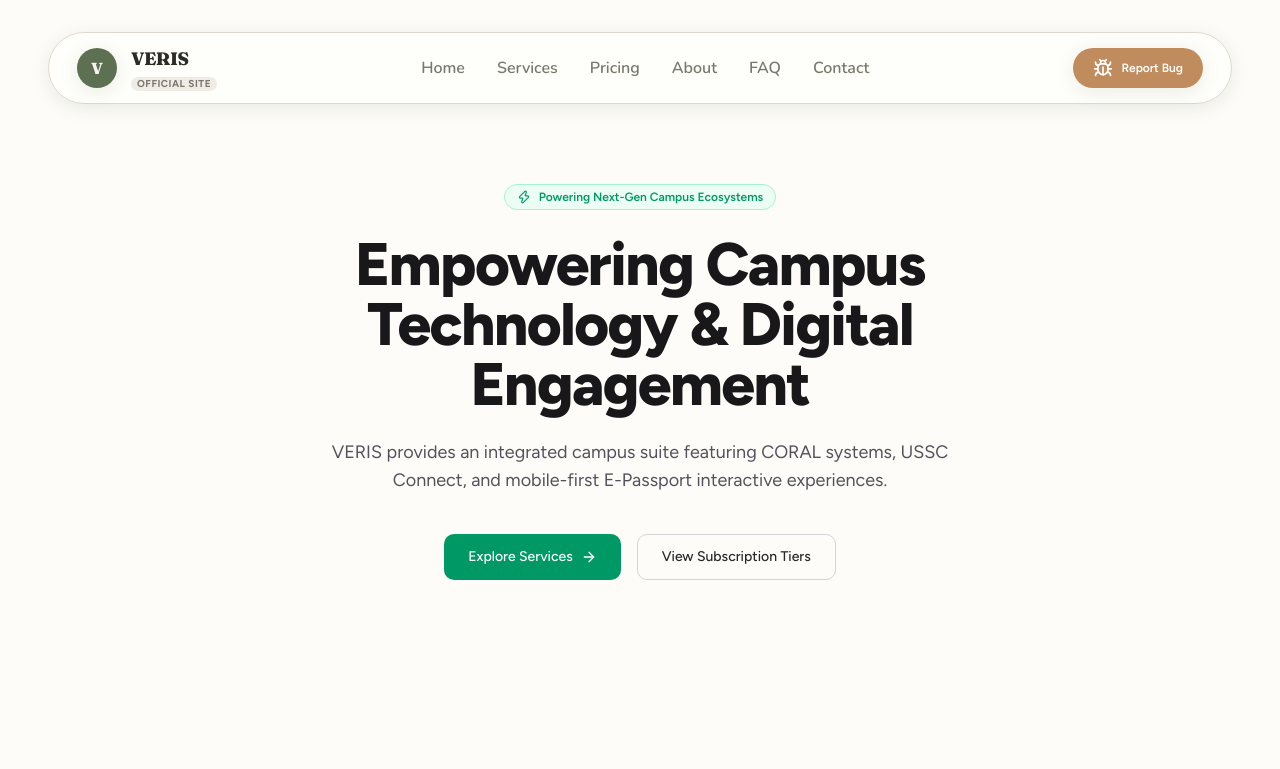
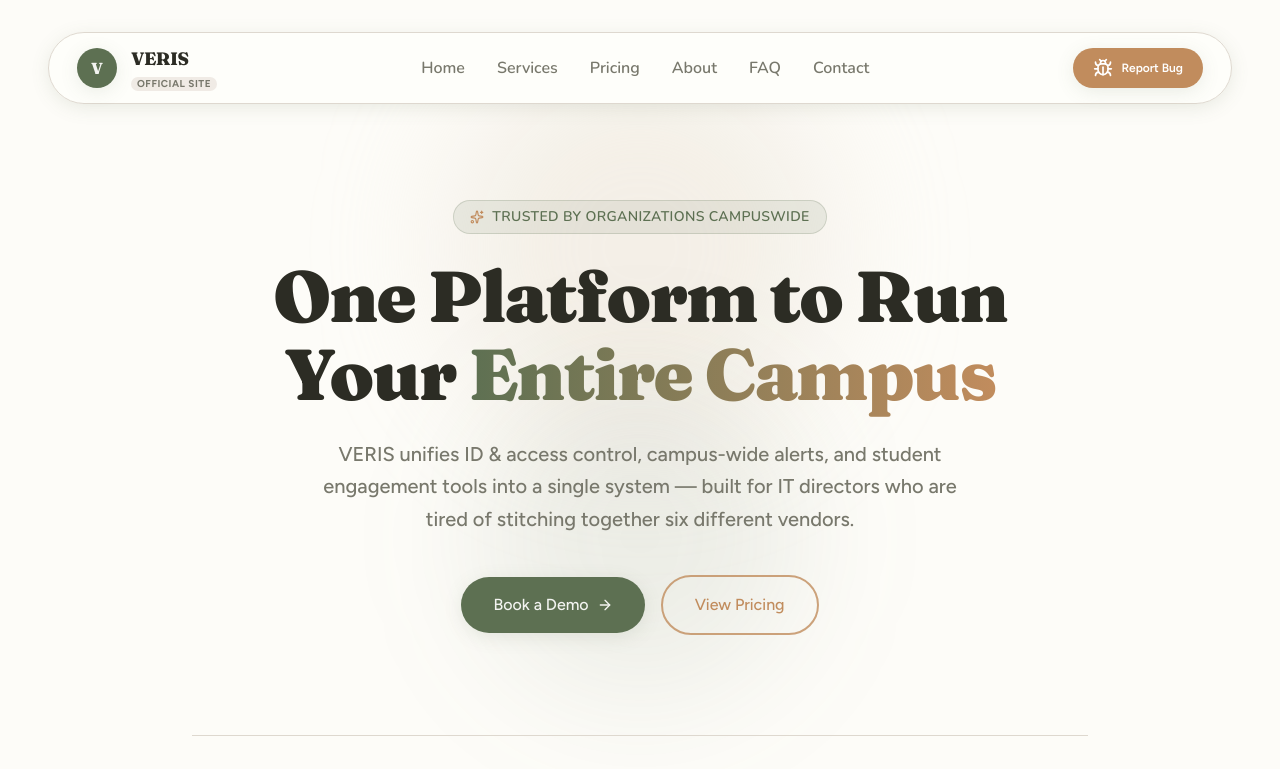
Before and after one commit to Atlas-VSU/veris-page, a Next.js app: page / in a window 1280 px wide. Shown: the top 769 px of the page. Built offline with nearby package versions, Linux system fonts and the light colour scheme.

Commit message:
feat: add hero section for landing page and main cta buttons

```diff
--- a/src/features/landing/components/Hero.tsx
+++ b/src/features/landing/components/Hero.tsx
@@ -1,33 +1,80 @@
+'use client';
+
 import Link from "next/link";
-import { ArrowRight, ShieldCheck, Zap } from "lucide-react";
+import { ArrowRight, Sparkles, ShieldCheck } from "lucide-react";
 
 export function Hero() {
   return (
-    <section className="py-20 px-4 text-center max-w-4xl mx-auto space-y-6">
-      <div className="inline-flex items-center gap-2 px-3 py-1 text-xs font-semibold rounded-full bg-emerald-50 dark:bg-emerald-950/50 text-emerald-600 dark:text-emerald-400 border border-emerald-200 dark:border-emerald-800">
-        <Zap className="w-3.5 h-3.5" />
-        <span>Powering Next-Gen Campus Ecosystems</span>
+    <section className="relative max-w-[90rem] mx-auto px-6 sm:px-8 lg:px-12 pt-10 sm:pt-14 md:pt-20 lg:pt-24 pb-20 md:pb-28 lg:pb-32 overflow-x-hidden">
+
+      {/* Floating Ambient Background Glows */}
+      <div
+        className="pointer-events-none absolute -top-12 left-1/2 -translate-x-1/2 w-96 h-96 rounded-full bg-accent/40 blur-3xl animate-float -z-10"
+        aria-hidden="true"
+      />
+      <div
+        className="pointer-events-none absolute top-1/3 left-1/2 -translate-x-1/2 w-80 h-80 rounded-full bg-primary/10 blur-3xl animate-float-delayed -z-10"
+        aria-hidden="true"
+      />
+
+      {/* Centered Hero Content */}
+      <div className="flex flex-col items-center justify-center text-center max-w-4xl mx-auto">
+
+        {/* Proof-based badge instead of empty "next-gen" claim */}
+        <div className="inline-flex items-center gap-2 px-4 py-1.5 rounded-full bg-primary/10 border border-primary/20 text-primary font-sans text-xs sm:text-sm font-semibold tracking-wide uppercase mb-6 animate-fade-in-up">
+          <Sparkles className="w-3.5 h-3.5 text-secondary" />
+          <span>Trusted by Organizations Campuswide</span>
         </div>
-      <h1 className="text-4xl sm:text-6xl font-extrabold tracking-tight text-zinc-900 dark:text-zinc-50">
-        Empowering Campus Technology & Digital Engagement
+
+        {/* Headline: names the buyer + concrete modules, not a mission statement */}
+        <h1 className="font-serif font-black text-4xl sm:text-5xl md:text-6xl lg:text-7xl text-foreground leading-[1.08] tracking-tight animate-fade-in-up animation-delay-100">
+          One Platform to Run Your{" "}
+          <span className="bg-gradient-to-r from-primary via-secondary to-primary bg-[length:200%_auto] bg-clip-text text-transparent">
+            Entire Campus
+          </span>
         </h1>
-      <p className="text-lg text-zinc-600 dark:text-zinc-400 max-w-2xl mx-auto">
-        VERIS provides an integrated campus suite featuring CORAL systems, USSC Connect, and mobile-first E-Passport interactive experiences.
+
+        {/* Subtitle: concrete capabilities instead of abstract nouns */}
+        <p className="text-base sm:text-lg md:text-xl text-muted-foreground leading-relaxed max-w-2xl mx-auto mt-6 font-medium animate-fade-in-up animation-delay-200">
+          VERIS unifies ID &amp; access control, campus-wide alerts, and student
+          engagement tools into a single system — built for IT directors who are
+          tired of stitching together six different vendors.
         </p>
-      <div className="flex flex-col sm:flex-row gap-4 justify-center pt-4">
+
+        {/* CTA Button Group: one high-intent action, one low-commitment action */}
+        <div className="flex flex-col sm:flex-row items-center justify-center gap-4 w-full sm:w-auto mt-10 animate-fade-in-up animation-delay-300">
           <Link
-          href="/services"
-          className="inline-flex items-center justify-center gap-2 px-6 py-3 bg-emerald-600 hover:bg-emerald-700 text-white font-medium rounded-lg text-sm transition-colors"
+            href="/demo"
+            className="group relative inline-flex items-center justify-center whitespace-nowrap gap-2 font-medium bg-primary text-primary-foreground hover:bg-primary/90 shadow-soft hover:shadow-float rounded-full px-8 py-4 text-base transition-all duration-300 hover:-translate-y-1 active:translate-y-0 w-full sm:w-auto"
           >
-          Explore Services <ArrowRight className="w-4 h-4" />
+            <span>Book a Demo</span>
+            <ArrowRight className="w-4 h-4 shrink-0 transition-transform duration-300 group-hover:translate-x-1" />
           </Link>
+
           <Link
             href="/pricing"
-          className="inline-flex items-center justify-center gap-2 px-6 py-3 border border-zinc-300 dark:border-zinc-700 text-zinc-800 dark:text-zinc-200 hover:bg-zinc-100 dark:hover:bg-zinc-800 font-medium rounded-lg text-sm transition-colors"
+            className="inline-flex items-center justify-center whitespace-nowrap font-medium border-2 border-secondary/80 bg-transparent hover:bg-secondary/10 text-secondary rounded-full px-8 py-4 text-base transition-all duration-300 hover:-translate-y-0.5 active:translate-y-0 w-full sm:w-auto"
           >
-          View Subscription Tiers
+            View Pricing
           </Link>
+        </div>
+
+        {/* Lightweight trust bar — swap labels for real institution names/logos when available */}
+        <div className="w-full mt-25 pt-8 border-t border-border animate-fade-in-up animation-delay-500">
+          <p className="text-xs uppercase tracking-widest text-muted-foreground/80 font-semibold mb-4">
+            Powering operations at
+          </p>
+          <div className="flex flex-wrap items-center justify-center gap-x-10 gap-y-3 text-muted-foreground/70 font-serif text-lg sm:text-xl">
+            <span>Visayas State University</span>
+            <span>USSC</span>
+            <span>FC-SSC</span>
+            <span>CS3</span>
+          </div>
+        </div>
+
       </div>
     </section>
   );
 }
+
+export default Hero;
```
Lines whose indentation alone changed are shown as unchanged.
